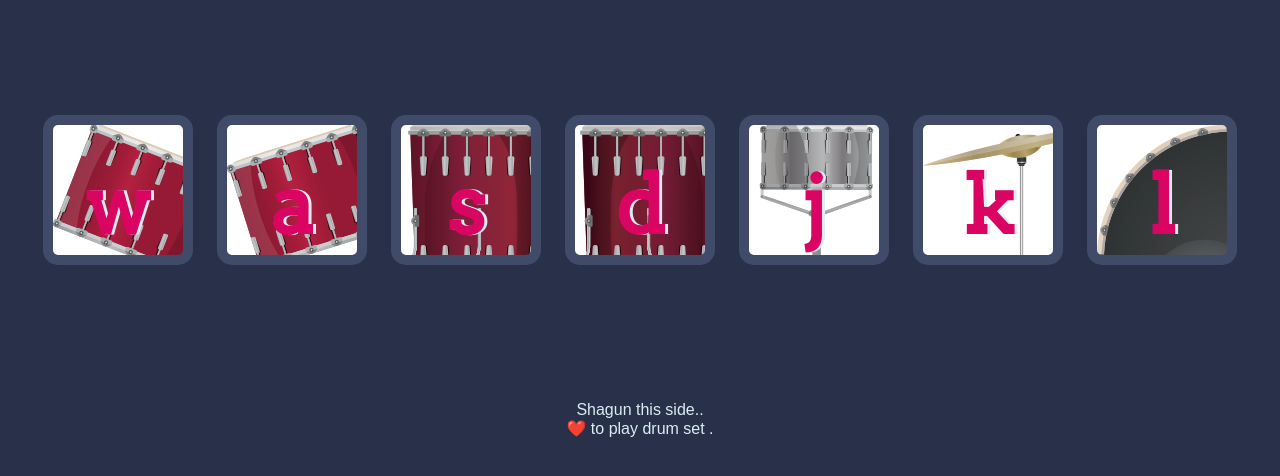
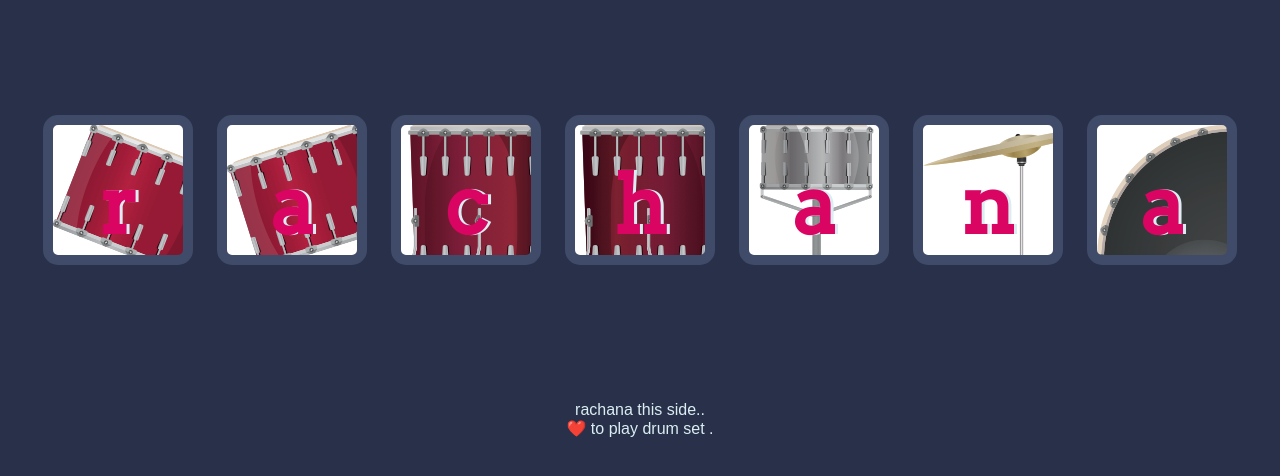
Before and after one commit to Rachperka/rachu, a plain HTML site: page index.html in a window 1280 px wide. Shown: the part 174-650 px from the top of the page. Drawn offline with Linux system fonts and the light colour scheme.

Commit message:
Update index.html

```diff
--- a/index.html
+++ b/index.html
@@ -1,5 +1,5 @@
 <!DOCTYPE html>
-<html lang="en" dir="ltr">
+<html lang="en" dir="mtr">
 
 <head>
   <meta charset="utf-8">
@@ -12,18 +12,18 @@
 
   <h1 id="title">Drum 🥁 Kit</h1>
   <div class="set">
-    <button class="w drum">w</button>
+    <button class="w drum">r</button>
     <button class="a drum">a</button>
-    <button class="s drum">s</button>
-    <button class="d drum">d</button>
-    <button class="j drum">j</button>
-    <button class="k drum">k</button>
-    <button class="l drum">l</button>
+    <button class="s drum">c</button>
+    <button class="d drum">h</button>
+    <button class="j drum">a</button>
+    <button class="k drum">n</button>
+    <button class="l drum">a</button>
   </div>
 
 
   <footer>
-    Shagun this side..<br>
+    rachana this side..<br>
     ❤️ to play drum set .
   </footer>
 
```
